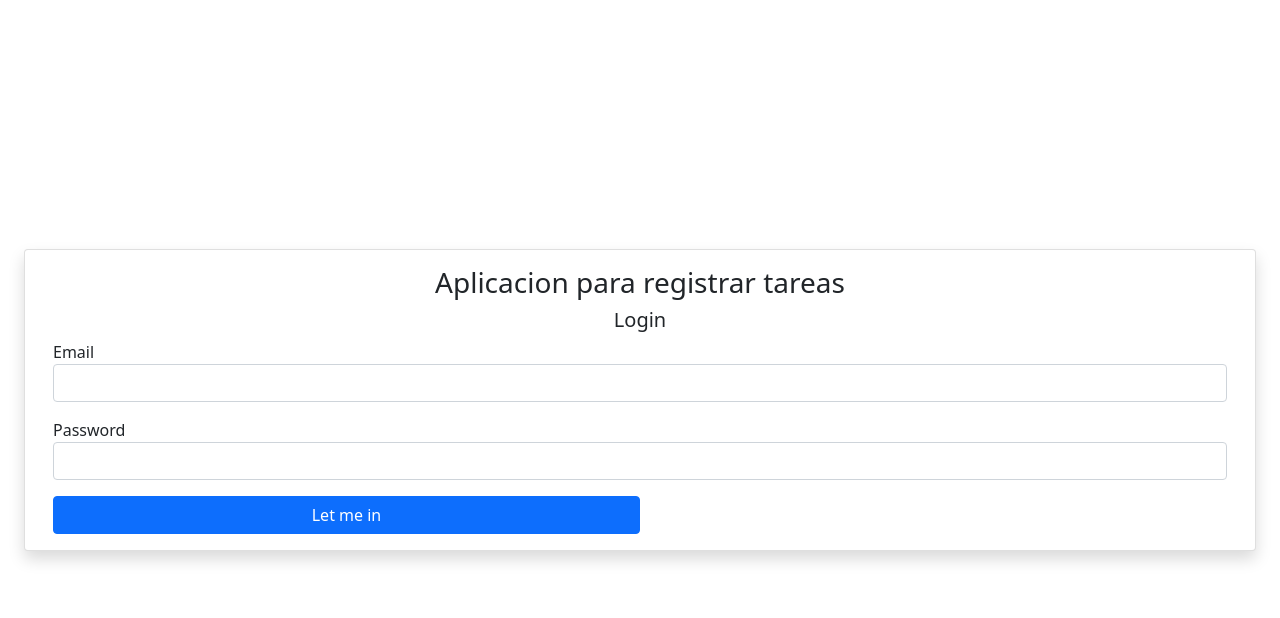
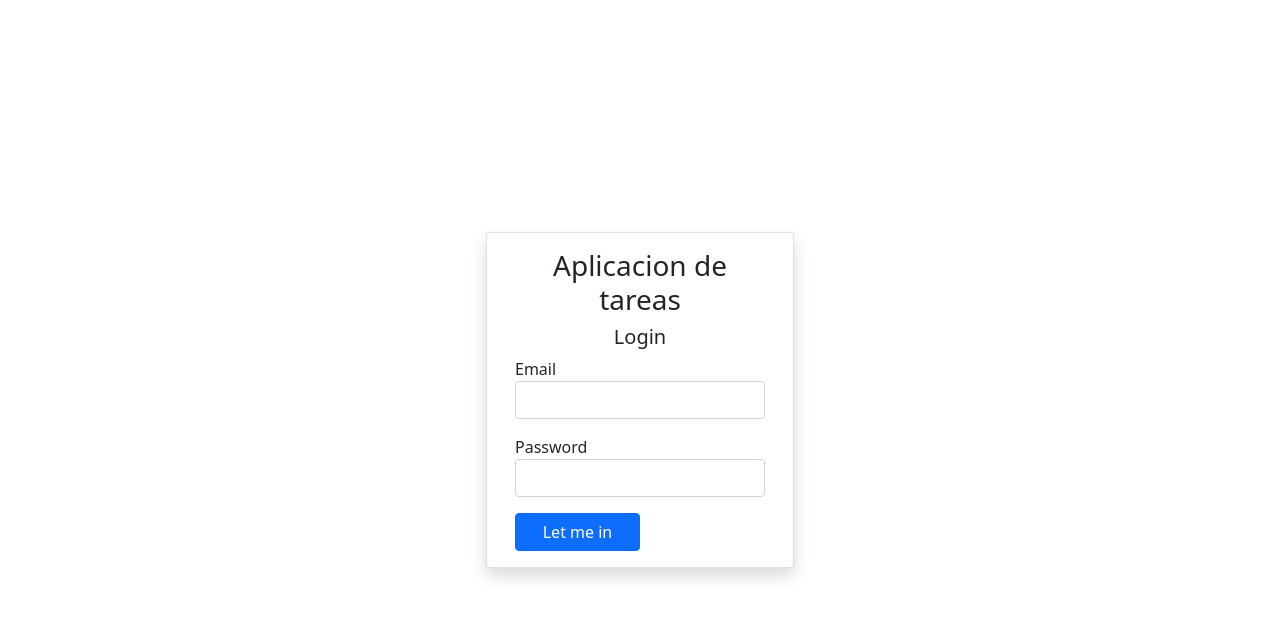
Before and after one commit to cnbarua/Enlight.Energy, a Flask app: page / in a window 1280 px wide. Shown: the top 618 px of the page. Run offline with Flask 3, Linux system fonts and the light colour scheme.

Commit message:
Actualizacion de index

```diff
--- a/EE-project/templates/index.html
+++ b/EE-project/templates/index.html
@@ -10,15 +10,21 @@
 <body>
     <main class="d-flex">
         <div class="container-fluid row m-0 vh-100 justify-content-center align-items-center">
-            <div class="card shadow">
+            <div class="card shadow w-25">
                 <div class="card-body">
                     <form action="/login" method="post">
-                        <h3 class="text-center"> Aplicacion para registrar tareas </h3>
+                        <h3 class="text-center"> Aplicacion de tareas </h3>
                         <h5 class="text-center">Login</h5>
                         <label>Email</label>
                         <input type="email" class="form-control mb-3" name="email">
                         <Label>Password</Label>
                         <input type="password" class="form-control mb-3" name="pass">
+                        {% if message %}
+                        <div class="alert alert-danger alert-dismissible fade show" role="alert">
+                            <strong>Error: </strong>{{ message }}
+                            <button type="button" class="btn-close" data-bs-dismiss="alert" aria-label="Close"></button>
+                        </div>
+                        {% endif %}
                         <button type="submit" class="btn btn-primary w-50">Let me in</button>
                     </form>
                 </div>
```
